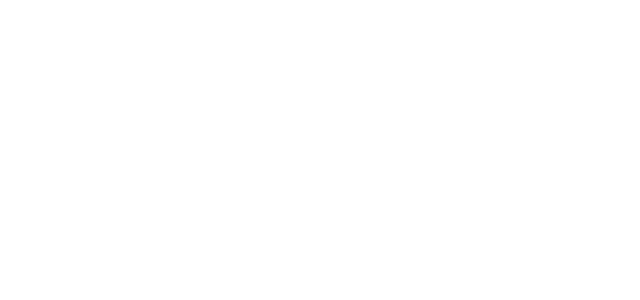
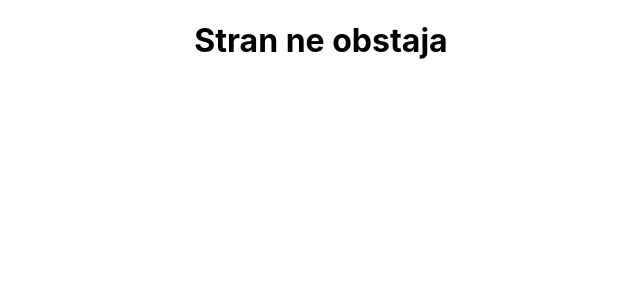
Before and after one commit to gajciii/Auxilium, a React (Create React App) app in the folder Auxilium/frontend/: page / in a window 1280 px wide. Before the commit this address had no page. Shown: the top 300 px of the page, without its empty margins (319-959 px from the left). Built offline with nearby package versions, Linux system fonts and the light colour scheme.

Commit message:
Example routing (PageNotFound)

```diff
--- a/Auxilium/frontend/src/App.js
+++ b/Auxilium/frontend/src/App.js
@@ -2,7 +2,7 @@
 import React from 'react';
 import './App.css';
 import Routing from './components/routing/Routing';
-import Navbar from './components/Navbar/Navbar';
+//import Navbar from './components/Navbar/Navbar';
 import * as ReactDOM from "react-dom";
 import { BrowserRouter } from "react-router-dom";
 
--- /dev/null
+++ b/Auxilium/frontend/src/components/PageNotFound/PageNotFound.js
@@ -0,0 +1,8 @@
+import React from "react";
+
+const PageNotFound = () => {
+    return(
+        <h1>Stran ne obstaja</h1>
+    );
+}
+export default PageNotFound
--- a/Auxilium/frontend/src/components/routing/Routing.js
+++ b/Auxilium/frontend/src/components/routing/Routing.js
@@ -1,11 +1,13 @@
 import React from "react";
 import { Route } from "react-router";
 import { Routes } from "react-router-dom";
+import PageNotFound from "../PageNotFound/PageNotFound";
+
 
 export default function Routing(){
     return(
         <Routes>
-
+            <Route path="*" element={<PageNotFound />}/>
         </Routes>
     );
 }
```
Also changed, not shown: 1 other file (tests, documents, lock files or other folders).
